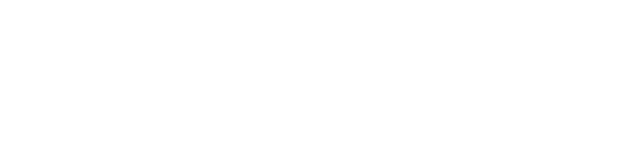
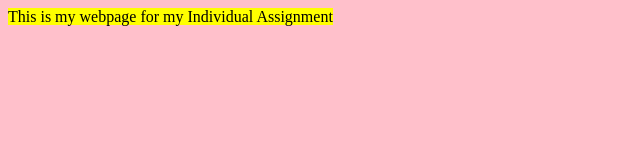
Before and after one commit to norsafarinazulkefle/individual-assignment, a plain HTML site: page ass ims/index.html in a window 1280 px wide. Shown: the whole page, without its empty margins (0-640 px from the left). Drawn offline with Linux system fonts and the light colour scheme.

Commit message:
Update index.html

```diff
--- a/ass ims/index.html
+++ b/ass ims/index.html
@@ -1,9 +1,16 @@
+<!DOCTYPE html>
 <html>
-<html>
+	<head>
 
-<body>
+		<tittle><mark>This is my webpage for my Individual Assignment</mark></tittle>
+	</head>
 
 
 
-</body>
-</html>
+<style>
+
+		body {
+			background-color: pink;
+		}
+
+	</style>
```
